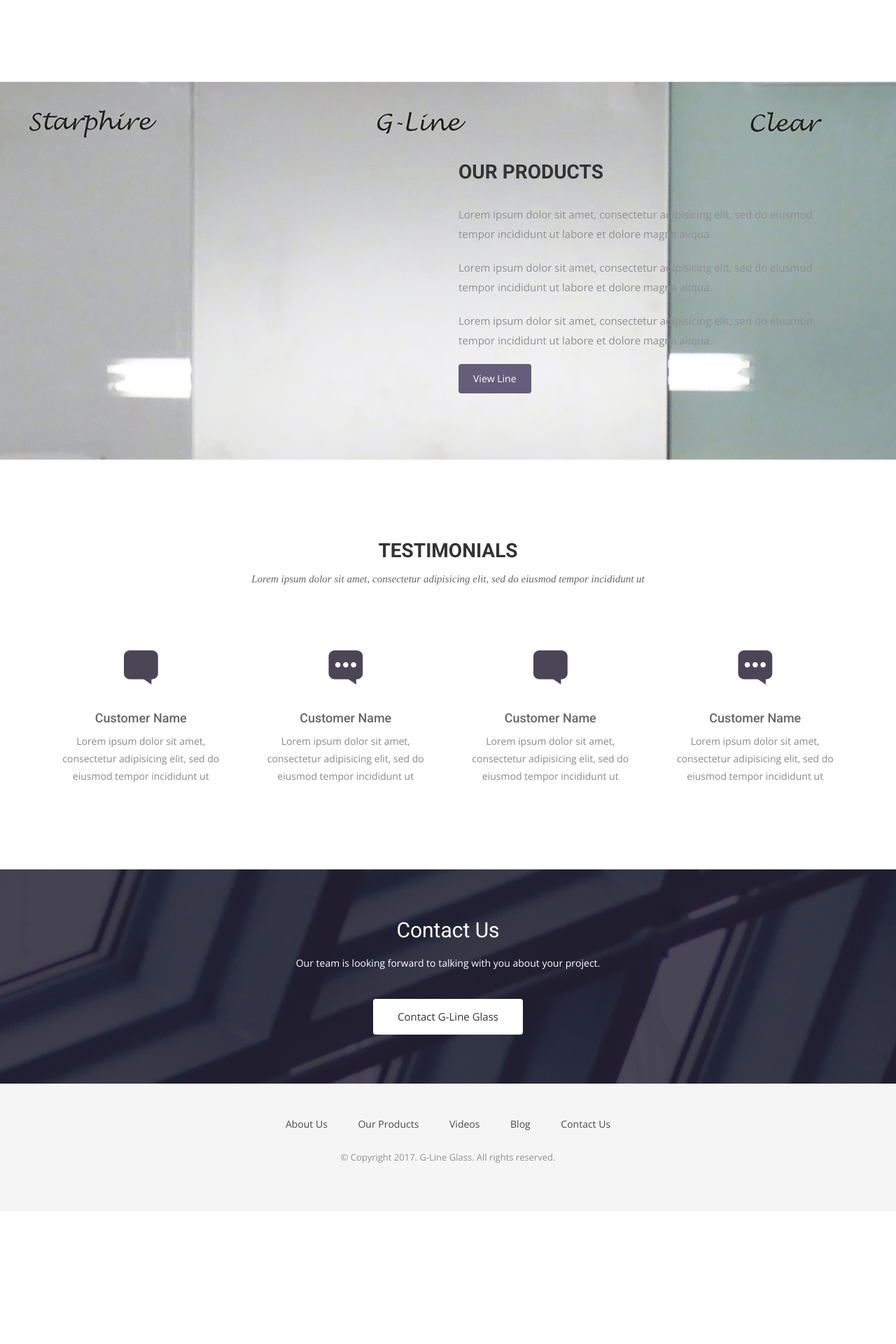
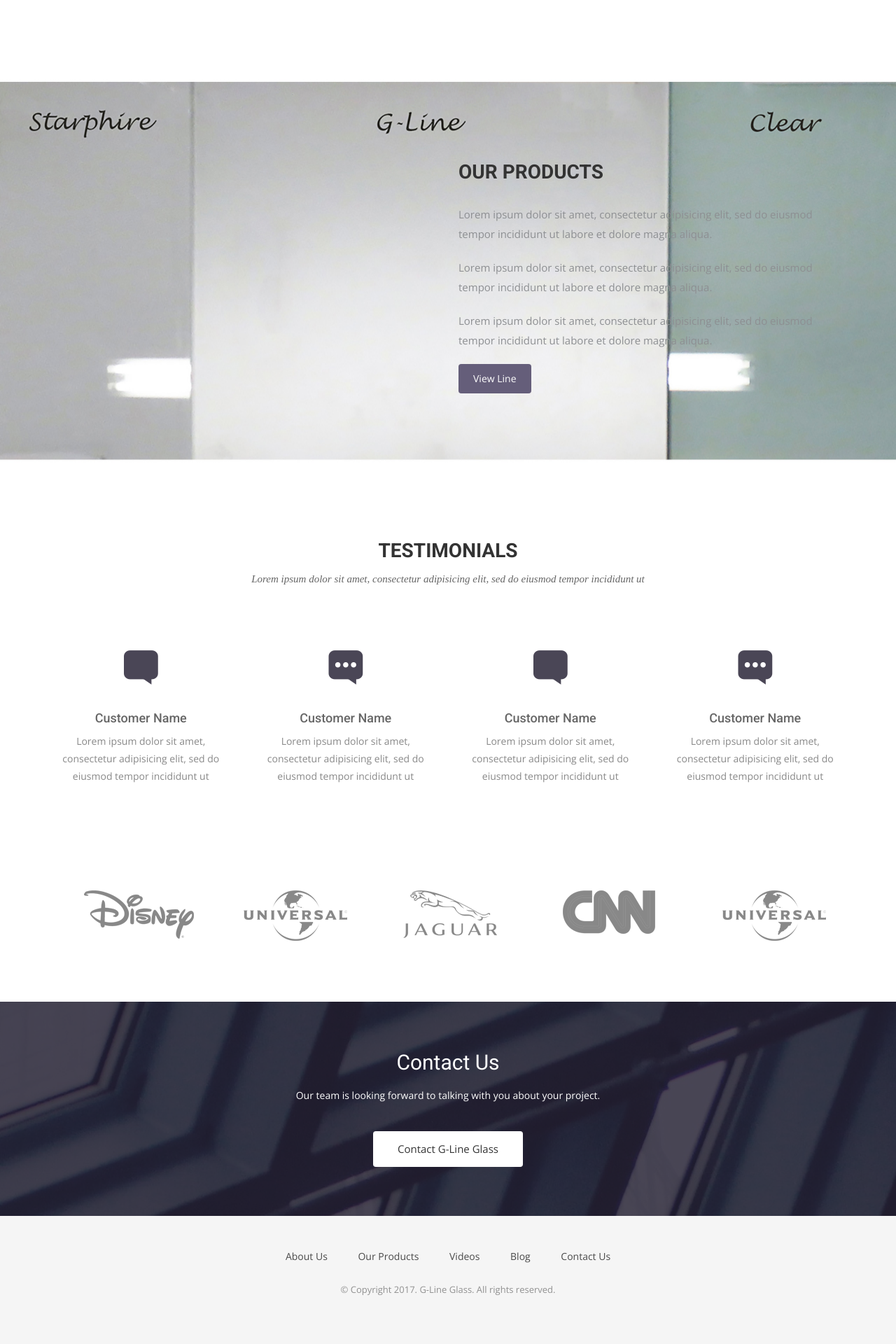
Before and after one commit to maryyphamm/glineglass, a Jekyll site: the page built from index.html, in a window 1280 px wide. Shown: the part 1324-3244 px from the top of the page at 70% size. Built offline with Jekyll 4.4.1, drawn with Linux system fonts in a browser that asks for light colours; nearby versions of some CDN libraries; some web fonts are replaced; before the commit the page ends 3055 px from its top, so only the background shows below that; grey boxes are pictures that could not be loaded.

```diff
--- a/index.html
+++ b/index.html
@@ -95,6 +95,55 @@
     </div>
   </div>
 </section>
+<!-- Clients Logo Section Start -->
+<section id="clients-logo-section">
+  <div class="container">
+    <div class="row">
+      <div class="col-md-12">
+        <div class="block">
+          <div id="clients-logo" class="owl-carousel">
+            <div class="clients-logo-img">
+              <img src="{{ site.baseurl }}/img/clients/clients-logo1.png" alt="Features">
+            </div>
+            <div class="clients-logo-img">
+              <img src="{{ site.baseurl }}/img/clients/clients-logo2.png" alt="Features">
+            </div>
+            <div class="clients-logo-img">
+              <img src="{{ site.baseurl }}/img/clients/clients-logo3.png" alt="Features">
+            </div>
+            <div class="clients-logo-img">
+              <img src="{{ site.baseurl }}/img/clients/clients-logo4.png" alt="Features">
+            </div>
+            <div class="clients-logo-img">
+              <img src="{{ site.baseurl }}/img/clients/clients-logo5.png" alt="Features">
+            </div>
+            <div class="clients-logo-img">
+              <img src="{{ site.baseurl }}/img/clients/clients-logo3.png" alt="Features">
+            </div>
+            <div class="clients-logo-img">
+              <img src="{{ site.baseurl }}/img/clients/clients-logo2.png" alt="Features">
+            </div>
+            <div class="clients-logo-img">
+              <img src="{{ site.baseurl }}/img/clients/clients-logo5.png" alt="Features">
+            </div>
+            <div class="clients-logo-img">
+              <img src="{{ site.baseurl }}/img/clients/clients-logo1.png" alt="Features">
+            </div>
+            <div class="clients-logo-img">
+              <img src="{{ site.baseurl }}/img/clients/clients-logo4.png" alt="Features">
+            </div>
+            <div class="clients-logo-img">
+              <img src="{{ site.baseurl }}/img/clients/clients-logo5.png" alt="Features">
+            </div>
+            <div class="clients-logo-img">
+              <img src="{{ site.baseurl }}/img/clients/clients-logo3.png" alt="Features">
+            </div>
+          </div>
+        </div>
+      </div>
+    </div>
+  </div>
+</section>
 <!-- Call to action Start -->
 <section id="call-to-action">
   <div class="container">
```
Also changed, not shown: other parts of index.html (+1 -1 lines).
